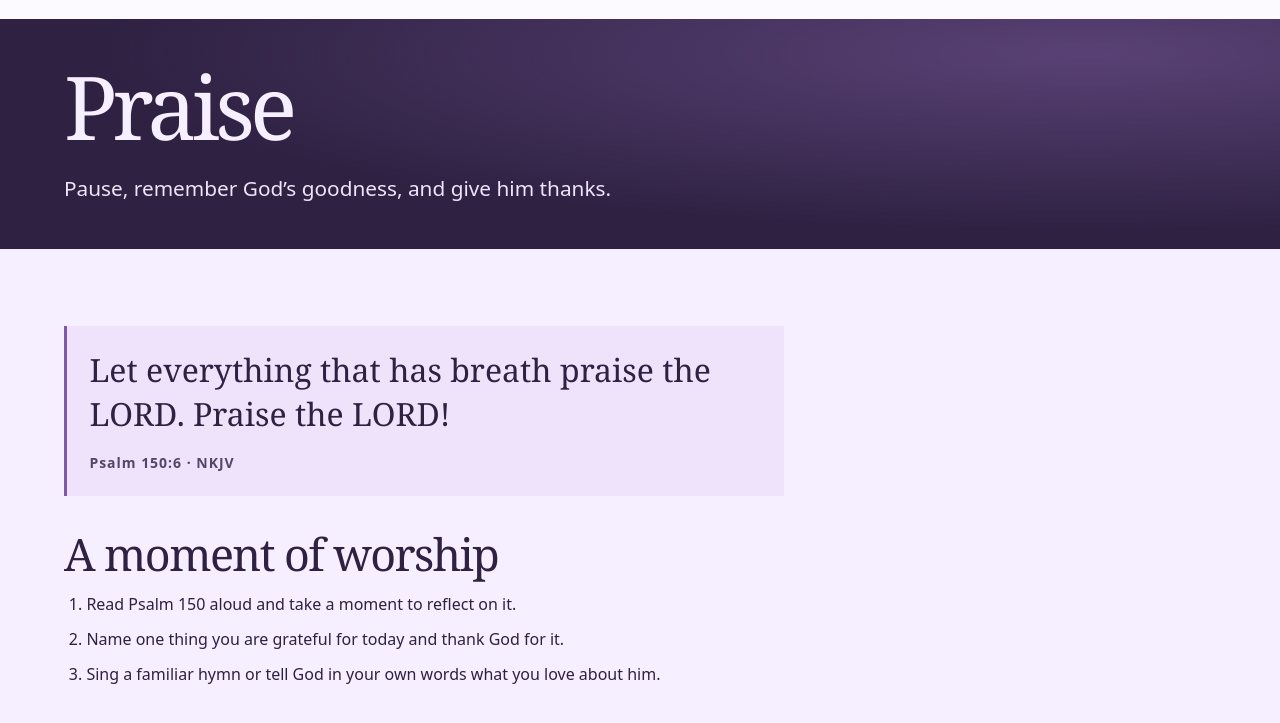
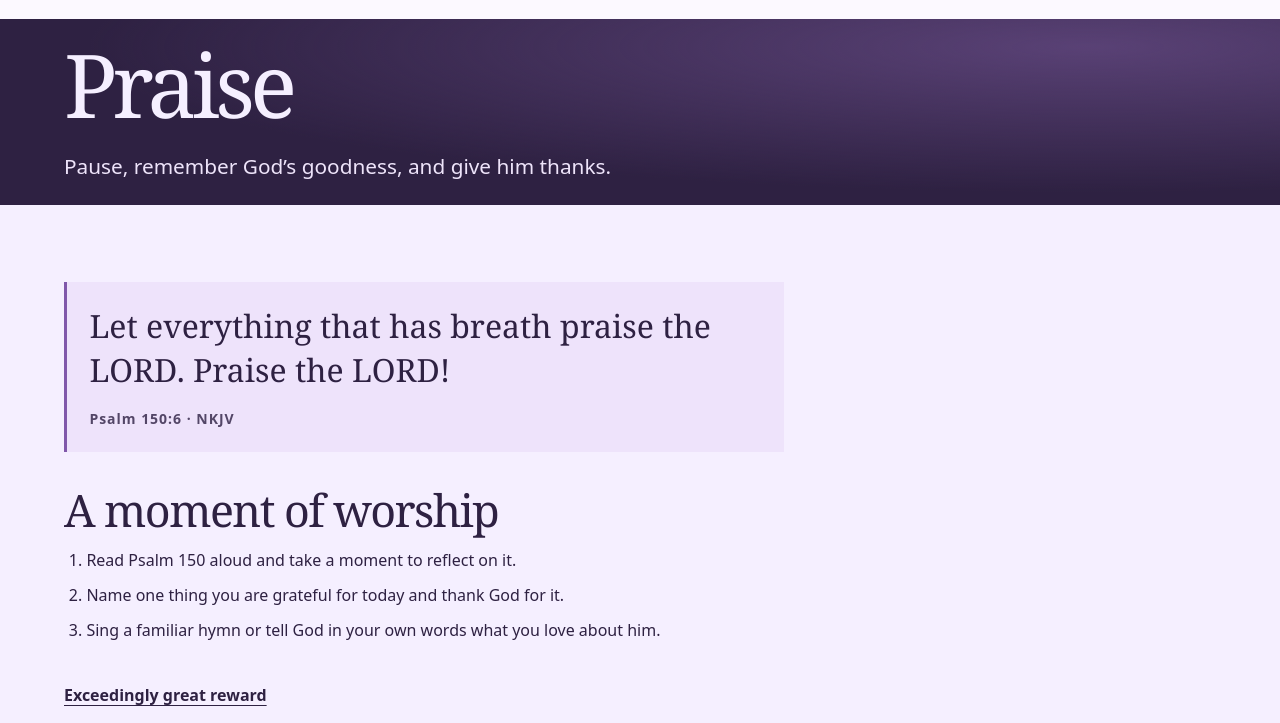
Before and after one commit to queenyj/ThroneofGraceMinistry, an Astro site: page /praise in a window 1280 px wide. Shown: the part 69-792 px from the top of the page. Built offline with nearby package versions, Linux system fonts and the light colour scheme; Astro itself is replaced by a stand-in of ours.

Commit message:
Halve shared compact banner padding

```diff
--- a/src/styles/site.css
+++ b/src/styles/site.css
@@ -72,7 +72,7 @@ figcaption { margin-top: 1rem; }
 .cards a, .text-link { font-weight: 700; overflow-wrap: anywhere; }
 .cards a { margin-top: auto; }
 .page-intro { padding-block: clamp(2.75rem, 7vw, 5.5rem); }
-.page-intro-compact { padding-block: clamp(1.375rem, 3.5vw, 2.75rem); }
+.page-intro-compact { padding-block: clamp(.6875rem, 1.75vw, 1.375rem); }
 .page-intro h1 { font-size: clamp(3rem, 7vw, 5.5rem); }
 .reading > * { max-width: 45rem; }
 .reading h2:not(:first-child) { margin-top: 2rem; }
```
